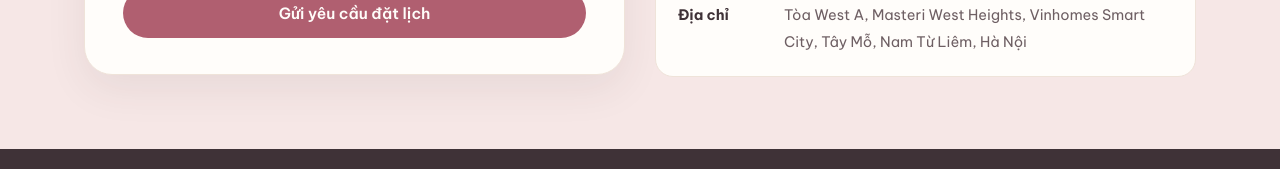
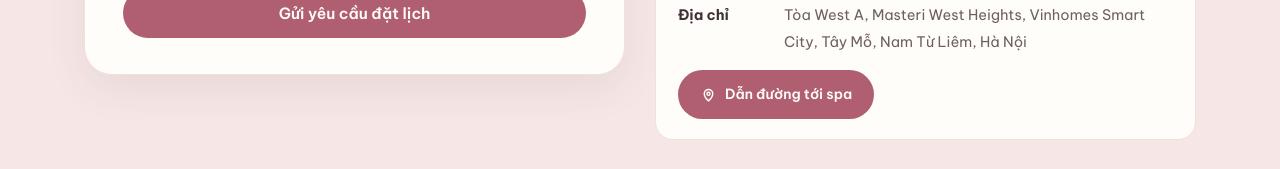
Before and after one commit to mersonpaul/haphuong_spa_landing, a Next.js app: page / in a window 1280 px wide. Shown: the part 4843-5012 px from the top of the page. Built offline with nearby package versions, Linux system fonts and the light colour scheme; no server answers.

Commit message:
feat: 'Dan duong toi spa' button opening Google Maps directions from user's location

```diff
--- a/src/app/globals.css
+++ b/src/app/globals.css
@@ -1217,6 +1217,25 @@ a {
   min-width: 96px;
 }
 
+.btn-directions {
+  display: inline-flex;
+  align-items: center;
+  gap: 8px;
+  margin-top: 14px;
+  background: var(--accent);
+  color: var(--surface);
+  text-decoration: none;
+  font-weight: 600;
+  font-size: 14px;
+  padding: 11px 22px;
+  border-radius: 999px;
+  transition: background 0.2s ease;
+}
+
+.btn-directions:hover {
+  background: var(--accent-hover);
+}
+
 /* ---------- Footer ---------- */
 .site-footer {
   background: var(--ink);
--- a/src/components/ContactPanel.tsx
+++ b/src/components/ContactPanel.tsx
@@ -45,6 +45,19 @@ export function ContactPanel() {
         <p>
           <strong>Địa chỉ</strong> {site.diaChi}
         </p>
+        <a
+          href={site.directionsUrl}
+          target="_blank"
+          rel="noopener"
+          className="btn-directions"
+          aria-label="Mở Google Maps dẫn đường từ vị trí của bạn tới spa"
+        >
+          <svg width="17" height="17" viewBox="0 0 24 24" fill="none" stroke="currentColor" strokeWidth={2} strokeLinecap="round" strokeLinejoin="round" aria-hidden="true">
+            <path d="M12 21s-6-5.2-6-10a6 6 0 1 1 12 0c0 4.8-6 10-6 10z" />
+            <circle cx="12" cy="11" r="2.2" />
+          </svg>
+          Dẫn đường tới spa
+        </a>
       </div>
     </div>
   );
--- a/src/config/site.ts
+++ b/src/config/site.ts
@@ -22,6 +22,8 @@ export const site = {
   /** GPS pin — must match the Google Business Profile pin exactly */
   geo: { latitude: 21.0077734, longitude: 105.7394727 },
   googleMapsUrl: 'https://www.google.com/maps?q=21.0077734,105.7394727',
+  /** Directions from the visitor's current location (Google Maps fills the origin) */
+  directionsUrl: 'https://www.google.com/maps/dir/?api=1&destination=21.0077734,105.7394727',
   khuVuc: 'Vinhomes Smart City & khu vực lân cận (Hà Nội)',
   gioMoCua: '8:00 – 17:30, cả Thứ 7 & Chủ nhật · Trông bé buổi tối theo hẹn',
   gioMoCuaNgan: '8:00 – 17:30, cả T7 & CN',
```
